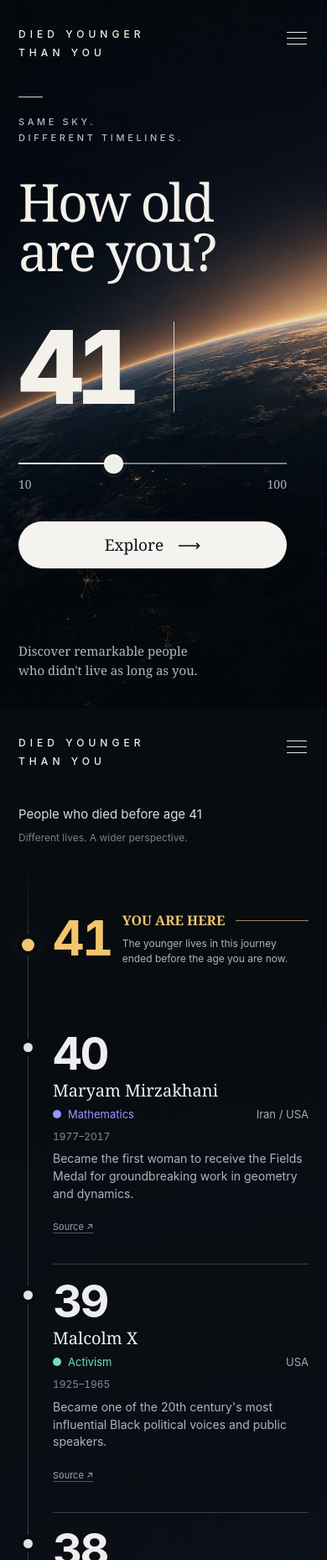
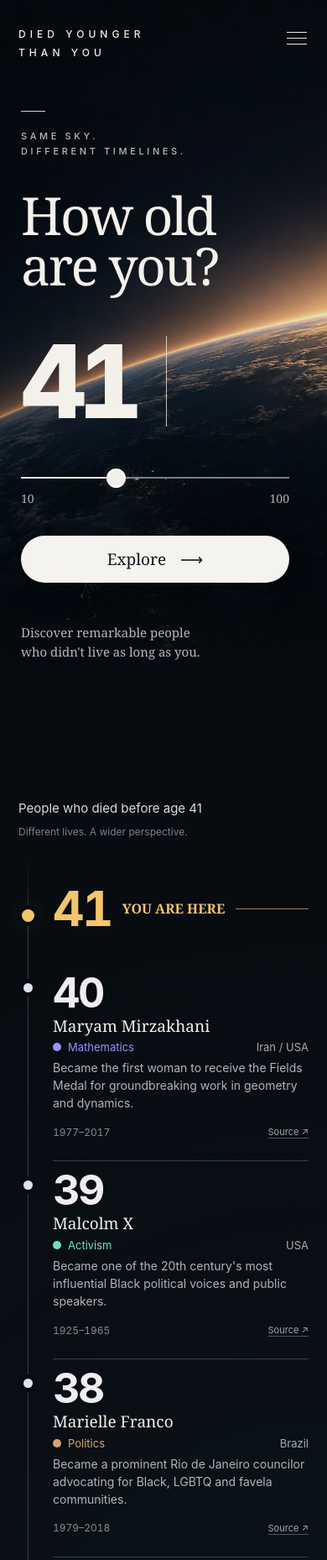
Before and after one commit to rossant/diedyoungerthanyou, a website built with Vite: page index.html in a window 390 px wide. Shown: the top 1858 px of the page at 84% size. Built offline with nearby package versions, Linux system fonts and the light colour scheme.

Commit message:
Refine responsive continuity and timeline density

```diff
--- a/src/main.ts
+++ b/src/main.ts
@@ -17,8 +17,9 @@ let seed = parseSeed(params.get("seed"), randomSeed());
 let showBeyond = params.get("beyond") === "1";
 const app = document.querySelector<HTMLElement>("#app")!;
 app.innerHTML = `
+  ${siteHeader("global-nav")}
   <section class="hero" id="top">
-    ${siteHeader()}
+    <div class="hero-stage">
       <div class="hero-copy">
         <span class="kicker-rule" aria-hidden="true"></span>
         <p class="kicker">SAME SKY.<br>DIFFERENT TIMELINES.</p>
@@ -32,9 +33,9 @@ app.innerHTML = `
       </div>
       <button class="explore" type="button">Explore <span aria-hidden="true">⟶</span></button>
       <p class="hero-note">Discover remarkable people<br>who didn't live as long as you.</p>
+    </div>
   </section>
   <section class="timeline-wrap" id="timeline" aria-labelledby="timeline-title">
-    ${siteHeader("timeline-nav")}
     <header class="timeline-head">
       <h2 id="timeline-title">People who died before age <span id="timeline-age"></span></h2>
       <p>Different lives. A wider perspective.</p>
@@ -69,7 +70,8 @@ const ageNumber = document.querySelector<HTMLInputElement>("#age-number")!,
   status = document.querySelector<HTMLElement>("#timeline-status")!,
   beyondToggle = document.querySelector<HTMLInputElement>("#beyond-toggle")!,
   siteMenu = document.querySelector<HTMLElement>("#site-menu")!,
-  menuBackdrop = document.querySelector<HTMLElement>(".menu-backdrop")!;
+  menuBackdrop = document.querySelector<HTMLElement>(".menu-backdrop")!,
+  globalNav = document.querySelector<HTMLElement>(".global-nav")!;
 let lastMenuTrigger: HTMLButtonElement | null = null;
 syncAgeControls();
 updateUrl();
@@ -119,6 +121,12 @@ document.addEventListener("keydown", (event) => {
   if (event.key === "Escape" && !siteMenu.hidden) closeMenu();
   if (event.key === "Tab" && !siteMenu.hidden) containMenuFocus(event);
 });
+window.addEventListener("scroll", updateHeader, { passive: true });
+updateHeader();
+
+function updateHeader() {
+  globalNav.classList.toggle("is-scrolled", scrollY > innerHeight * 0.72);
+}
 
 function openMenu(trigger: HTMLButtonElement) {
   lastMenuTrigger = trigger;
@@ -162,6 +170,7 @@ function previewTypedAge() {
   if (!Number.isFinite(value)) return;
   age = clamp(Math.round(value), MIN_AGE, MAX_AGE);
   ageRange.value = String(age);
+  updateAgeDigits();
   updateRangeProgress();
 }
 function commitTypedAge() {
@@ -189,7 +198,11 @@ function syncAgeControls() {
   ageNumber.value = String(age);
   ageRange.value = String(age);
   beyondToggle.checked = showBeyond;
+  updateAgeDigits();
   updateRangeProgress();
+}
+function updateAgeDigits() {
+  ageNumber.style.setProperty("--age-digits", String(ageNumber.value.length));
 }
 function updateRangeProgress() {
   ageRange.style.setProperty(
@@ -285,10 +298,8 @@ function personCard(person: Person) {
   const dates = document.createElement("p");
   dates.className = "dates";
   dates.textContent = `${person.born.slice(0, 4)}–${person.died.slice(0, 4)}`;
-  article.append(dates);
   const summary = document.createElement("p");
   summary.textContent = person.summary;
-  article.append(summary);
   const source = document.createElement("a");
   source.className = "source";
   source.href = person.source;
@@ -296,7 +307,10 @@ function personCard(person: Person) {
   source.rel = "noopener noreferrer";
   source.textContent = "Source ↗";
   source.setAttribute("aria-label", `Wikipedia source for ${person.name}`);
-  article.append(source);
+  const utility = document.createElement("div");
+  utility.className = "person-utility";
+  utility.append(dates, source);
+  article.append(summary, utility);
   return article;
 }
 function userMarker() {
@@ -318,6 +332,7 @@ function userMarker() {
   const strong = document.createElement("strong");
   strong.textContent = "YOU ARE HERE";
   const text = document.createElement("p");
+  text.className = "sr-only";
   text.textContent =
     "The younger lives in this journey ended before the age you are now.";
   copy.append(strong, text);
--- a/src/style.css
+++ b/src/style.css
@@ -83,7 +83,7 @@ input:focus-visible {
   overflow: hidden;
   display: flex;
   flex-direction: column;
-  padding: max(30px, env(safe-area-inset-top)) 28px
+  padding: max(102px, calc(env(safe-area-inset-top) + 86px)) 28px
     max(34px, env(safe-area-inset-bottom));
   isolation: isolate;
 }
@@ -107,12 +107,14 @@ input:focus-visible {
   position: absolute;
   inset: 0;
   z-index: -1;
-  background: radial-gradient(
-    circle at 70% 52%,
-    transparent 0 20%,
-    rgba(2, 7, 11, 0.08) 55%,
-    rgba(2, 7, 11, 0.34) 100%
-  );
+  background:
+    linear-gradient(to bottom, transparent 82%, var(--bg) 100%),
+    radial-gradient(
+      circle at 70% 52%,
+      transparent 0 20%,
+      rgba(2, 7, 11, 0.08) 55%,
+      rgba(2, 7, 11, 0.34) 100%
+    );
 }
 .site-head {
   position: relative;
@@ -121,6 +123,23 @@ input:focus-visible {
   align-items: flex-start;
   justify-content: space-between;
   gap: 24px;
+}
+.global-nav {
+  position: fixed;
+  z-index: 15;
+  top: 0;
+  left: 0;
+  width: 100%;
+  padding: max(30px, env(safe-area-inset-top)) 28px 18px;
+  transition:
+    background 180ms ease,
+    border-color 180ms ease,
+    backdrop-filter 180ms ease;
+}
+.global-nav.is-scrolled {
+  border-bottom: 1px solid rgba(198, 209, 220, 0.12);
+  background: rgba(7, 12, 17, 0.82);
+  backdrop-filter: blur(14px);
 }
 .brand {
   color: var(--text);
@@ -147,8 +166,14 @@ input:focus-visible {
   background: #e8e8e5;
 }
 
-.hero-copy {
-  margin-top: clamp(54px, 10vh, 104px);
+.hero-stage {
+  display: flex;
+  flex: 1;
+  flex-direction: column;
+  justify-content: center;
+  width: min(100%, 340px);
+  margin: 0 auto;
+  padding-top: 8px;
 }
 .kicker-rule,
 .about-rule {
@@ -193,7 +218,9 @@ input:focus-visible {
 }
 .age-number {
   display: block;
-  width: 2.05ch;
+  width: calc(var(--age-digits, 2) * 0.9ch + 0.1ch);
+  min-width: 1.9ch;
+  max-width: 2.8ch;
   padding: 0;
   border: 0;
   outline: 0;
@@ -294,8 +321,7 @@ input:focus-visible {
   transform: translateY(0);
 }
 .hero-note {
-  margin: auto 0 0;
-  padding-top: 48px;
+  margin: 48px 0 0;
   color: #b1b8c3;
   font-family: Georgia, "Times New Roman", serif;
   font-size: 15px;
@@ -304,7 +330,8 @@ input:focus-visible {
 
 .timeline-wrap {
   min-height: 100svh;
-  padding: 30px 27px 0;
+  padding: 108px 27px 0;
+  scroll-margin-top: 0;
   background:
     radial-gradient(
       circle at 100% 28%,
@@ -312,9 +339,6 @@ input:focus-visible {
       transparent 30%
     ),
     var(--bg);
-}
-.timeline-nav {
-  margin-bottom: 42px;
 }
 .timeline-head {
   max-width: 640px;
@@ -382,25 +406,25 @@ input:focus-visible {
   box-shadow: 0 0 0 5px var(--bg);
 }
 .age-content {
-  padding: 0 0 18px 17px;
+  padding: 0 0 10px 17px;
 }
 .chapter-age {
   margin: 0 0 5px;
   color: #f0edf0;
-  font-size: 54px;
+  font-size: 50px;
   font-weight: 650;
   font-variant-numeric: tabular-nums;
   line-height: 0.96;
   letter-spacing: -0.045em;
 }
 .person {
-  padding: 0 0 22px;
+  padding: 0 0 12px;
   border-bottom: 1px solid var(--line);
 }
 .person h4 {
-  margin: 6px 0 8px;
+  margin: 4px 0 6px;
   font-family: Georgia, "Times New Roman", serif;
-  font-size: 20px;
+  font-size: 19px;
   font-weight: 500;
   line-height: 1.2;
 }
@@ -408,7 +432,7 @@ input:focus-visible {
   display: flex;
   align-items: center;
   gap: 18px;
-  margin-bottom: 10px;
+  margin-bottom: 7px;
   font-size: 13px;
 }
 .country {
@@ -468,7 +492,7 @@ input:focus-visible {
   line-height: 1.48;
 }
 .person .dates {
-  margin: 0 0 8px;
+  margin: 0;
   color: #828d99;
   font-size: 12px;
   font-variant-numeric: tabular-nums;
@@ -476,20 +500,26 @@ input:focus-visible {
 .source {
   display: inline-flex;
   align-items: center;
-  margin-top: 7px;
+  margin-left: auto;
   color: #9da6b1;
   font-size: 11px;
   text-decoration-color: rgba(157, 166, 177, 0.45);
   text-underline-offset: 3px;
+}
+.person-utility {
+  display: flex;
+  align-items: center;
+  min-height: 38px;
+  margin-top: 2px;
 }
 .source:hover {
   color: var(--text);
 }
 
 .user-marker {
-  min-height: 174px;
+  min-height: 118px;
   align-items: center;
-  margin: 8px 0 24px;
+  margin: 0 0 16px;
 }
 .user-marker .age-rail {
   height: 100%;
@@ -532,12 +562,6 @@ input:focus-visible {
   flex: 1;
   height: 1px;
   background: rgba(243, 197, 109, 0.65);
-}
-.user-content p {
-  margin: 8px 0 0;
-  color: #aeb5c0;
-  font-size: 12px;
-  line-height: 1.45;
 }
 .age-block--beyond .chapter-age {
   color: var(--muted);
@@ -694,6 +718,10 @@ input:focus-visible {
 }
 
 @media (min-width: 720px) {
+  .global-nav {
+    padding-left: max(6vw, 54px);
+    padding-right: max(6vw, 54px);
+  }
   .hero {
     padding-left: max(6vw, 54px);
     padding-right: max(6vw, 54px);
@@ -701,8 +729,8 @@ input:focus-visible {
   .hero::before {
     background-position: center 62%;
   }
-  .hero-copy {
-    margin-top: clamp(52px, 8vh, 90px);
+  .hero-stage {
+    width: min(100%, 460px);
   }
   .hero h1 {
     margin-top: 36px;
@@ -722,16 +750,11 @@ input:focus-visible {
     width: 420px;
   }
   .timeline-wrap {
-    padding: 42px max(6vw, 54px) 0;
+    padding: 112px max(6vw, 54px) 0;
   }
-  .timeline-nav,
   .timeline-head,
   .timeline {
     max-width: 760px;
-  }
-  .timeline-nav {
-    margin-left: auto;
-    margin-right: auto;
   }
   .timeline {
     padding: 0 42px;
@@ -751,10 +774,22 @@ input:focus-visible {
   }
 }
 
+@media (min-width: 960px) {
+  .hero-stage {
+    position: relative;
+    isolation: isolate;
+  }
+  .hero-stage::before {
+    content: "";
+    position: absolute;
+    z-index: -1;
+    inset: -50px -90px;
+    background: radial-gradient(ellipse, rgba(3, 8, 13, 0.38), transparent 68%);
+    pointer-events: none;
+  }
+}
+
 @media (max-height: 820px) and (min-width: 720px) {
-  .hero-copy {
-    margin-top: 24px;
-  }
   .hero h1 {
     margin-top: 20px;
     font-size: 74px;
@@ -775,17 +810,18 @@ input:focus-visible {
     margin-top: 18px;
   }
   .hero-note {
-    padding-top: 20px;
+    margin-top: 20px;
   }
 }
 
 @media (max-width: 390px) {
+  .global-nav {
+    padding-left: 22px;
+    padding-right: 22px;
+  }
   .hero {
     padding-left: 22px;
     padding-right: 22px;
-  }
-  .hero-copy {
-    margin-top: 42px;
   }
   .hero h1 {
     margin-top: 36px;
```
Lines whose indentation alone changed are shown as unchanged.
